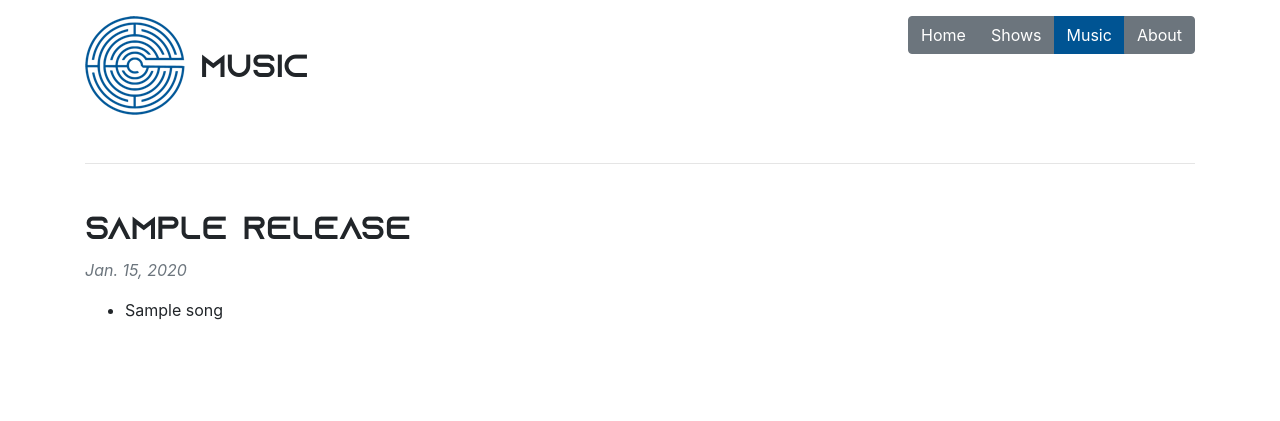
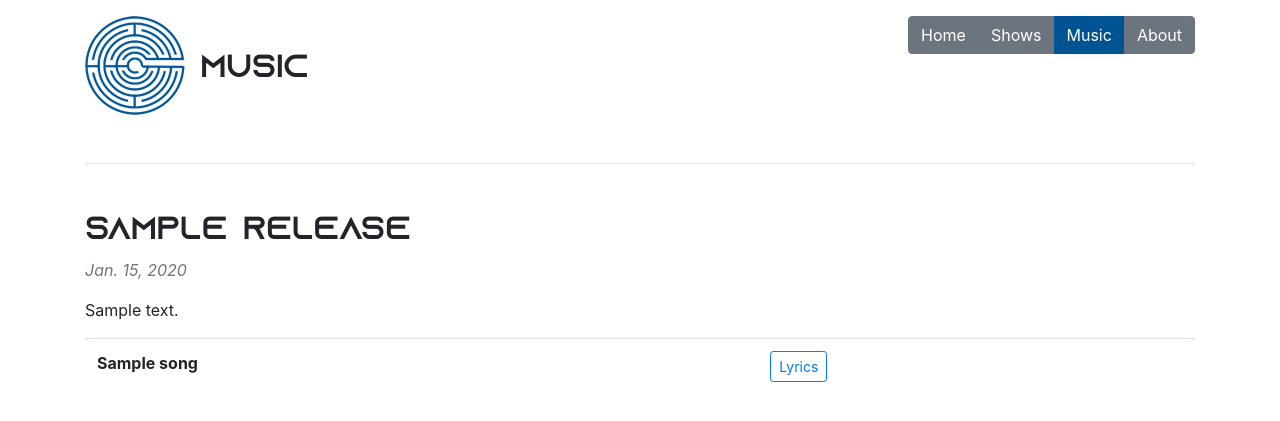
Before and after one commit to LorenDavie/BlueShiftWebsite, a Django app: page /music/ in a window 1280 px wide. Shown: the top 421 px of the page. Run offline with Django 3.2, Linux system fonts and the light colour scheme; tables that the repository leaves empty hold one stand-in row (values such as "Sample post"); some libraries are stand-ins or nearby versions.

Commit message:
Music section
Signed-off-by: Loren Davie <code@axilent.com>

```diff
--- a/blueweb/models.py
+++ b/blueweb/models.py
@@ -25,13 +25,17 @@ class Song(models.Model):
     """
     A song.
     """
-    releases = models.ManyToManyField(Release, related_name='songs')
+    release = models.ForeignKey(Release, related_name='songs', on_delete=models.CASCADE)
     title = models.CharField(max_length=100)
     lyrics = models.TextField(blank=True, null=True)
     snippet = models.CharField(blank=True, null=True, max_length=500)
+    ordering = models.IntegerField(default=0)
 
     def __str__(self):
         return self.title
+
+    class Meta:
+        ordering = ['ordering']
 
 class BlogPost(models.Model):
     """
--- a/blueweb/static/css/style.css
+++ b/blueweb/static/css/style.css
@@ -24,3 +24,7 @@ h2 {
 a {
     color: #005493;
 }
+
+pre {
+    font-family: "Segoe UI",Roboto,"Helvetica Neue",Arial,"Noto Sans",sans-serif,"Apple Color Emoji","Segoe UI Emoji","Segoe UI Symbol","Noto Color Emoji";
+}
--- a/blueweb/templates/music.html
+++ b/blueweb/templates/music.html
@@ -8,12 +8,25 @@
     <div class="col">
         <h2>{{ release.title }}</h2>
         <p class="text-muted"><em>{{ release.release_date }}</em></p>
+        {% if release.notes %}
+        <p>{{ release.notes }}</p>
+        {% endif %}
         {% if release.songs.exists %}
-        <ul>
+        <table class="table">
             {% for song in release.songs.all %}
-            <li>{{ song }}</li>
+                <tr>
+                    <td><strong>{{ song }}</strong></td>
+                    <td><a href="#" class="btn btn-sm btn-outline-primary show-lyric-btn" data-song-id="{{ song.pk }}">Lyrics</a></td>
+                </tr>
+                <tr class="d-none lyric-row" id="{{ song.pk }}-lyric-row">
+                    <td colspan="2">
+                        <div class="alert alert-light">
+                            <pre>{{ song.lyrics}}</pre>
+                        </div>
+                    </td>
+                </tr>
             {% endfor %}
-        </ul>
+        </table>
         {% else %}
         <p class="text-muted">No songs have been defined for this release yet.</p>
         {% endif %}
@@ -21,3 +34,21 @@
 </div>
 {% endfor %}
 {% endblock content %}
+
+{% block bodyscripts %}
+<script>
+    $(function(){
+       $('.show-lyric-btn').click(function(e){
+           var song_id = $(this).attr('data-song-id');
+           var lyric_row = $('#'+song_id+'-lyric-row');
+           if (lyric_row.hasClass('d-none')) {
+               lyric_row.removeClass('d-none');
+           }
+           else {
+               lyric_row.addClass('d-none');
+           }
+           return false;
+       });
+    });
+</script>
+{% endblock bodyscripts %}
--- a/blueweb/templates/secondary.html
+++ b/blueweb/templates/secondary.html
@@ -59,5 +59,6 @@
             $('#quote').load('/quote/');
         });
     </script>
+    {% block bodyscripts %}{% endblock bodyscripts %}
   </body>
 </html>
```
Also changed, not shown: blueweb/migrations/0001_initial.py.
